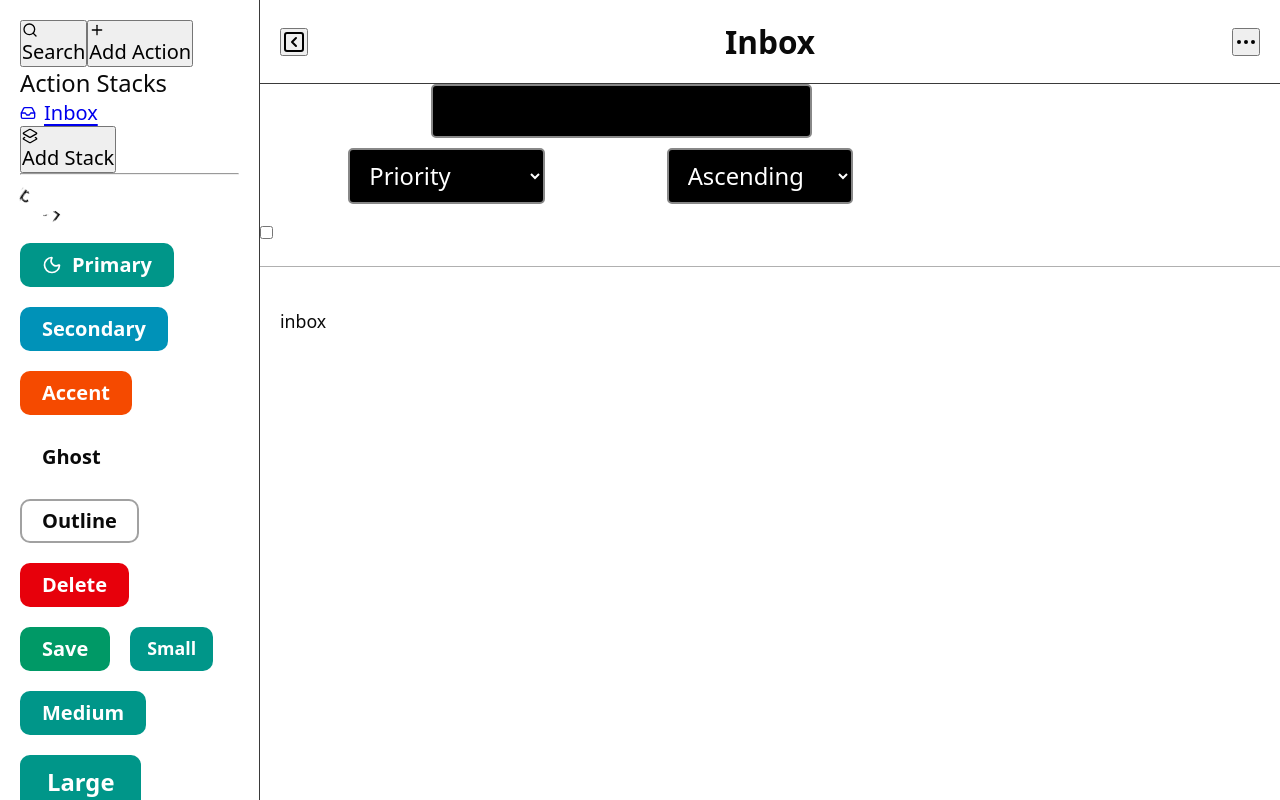
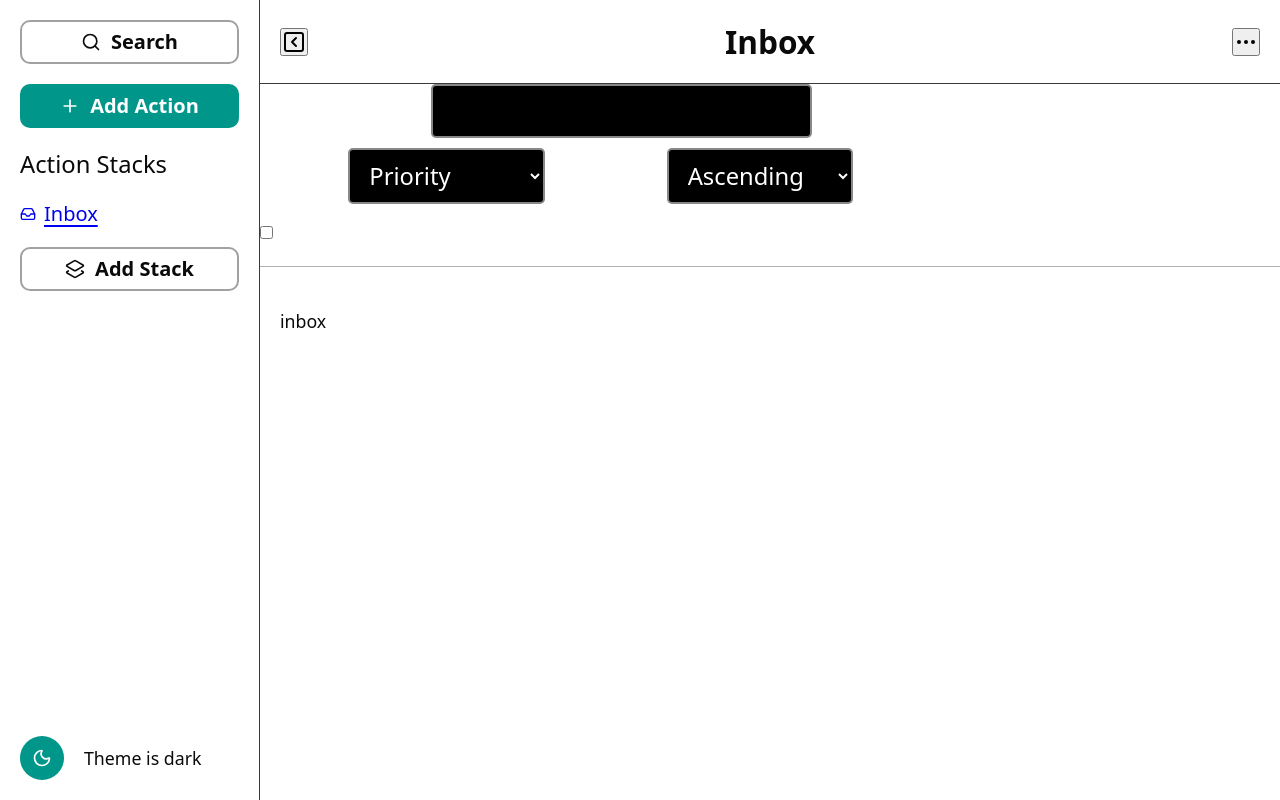
Before and after one commit to cmtayl0r/action-stack, a React (Vite) app: page / in a window 1280 px wide. Shown: the top 800 px of the page. Built offline with nearby package versions, Linux system fonts and the light colour scheme.

Commit message:
feat: Refactor Sidebar and Button components for improved accessibility and styling

```diff
--- a/src/components/layout/sidebar/Sidebar.tsx
+++ b/src/components/layout/sidebar/Sidebar.tsx
@@ -32,14 +32,18 @@ function Sidebar() {
 
   return (
     <aside className={styles["sidebar"]} aria-label="Sidebar">
-      <nav>
-        <button aria-label="Open search" onClick={modalHandlers.search}>
-          <LucideSearch size={16} /> Search
-        </button>
-
-        <button aria-label="Add new action" onClick={modalHandlers.addAction}>
-          <LucidePlus size={16} /> Add Action
-        </button>
+      <nav className="stack">
+        <Button
+          onClick={modalHandlers.search}
+          icon={LucideSearch}
+          variant="outline"
+          isFullWidth
+        >
+          Search
+        </Button>
+        <Button onClick={modalHandlers.addAction} icon={LucidePlus} isFullWidth>
+          Add Action
+        </Button>
 
         <p>Action Stacks</p>
         <ul className={styles["sidebar__stacks"]}>
@@ -60,46 +64,25 @@ function Sidebar() {
             </li>
           ))}
         </ul>
-        <button aria-label="Add new stack" onClick={modalHandlers.addStack}>
-          <Layers2 size={16} /> Add Stack
-        </button>
 
-        <hr />
-        <div style={{ display: "flex", flexWrap: "wrap", gap: "1rem" }}>
-          <LoadingSpinner />
-          {/* Basic variants - uses .interactive classes */}
-          <Button variant="primary" icon={Moon}>
-            Primary
-          </Button>
-          <Button variant="secondary">Secondary</Button>
-          <Button variant="accent">Accent</Button>
-          <Button variant="ghost">Ghost</Button>
-          <Button variant="outline">Outline</Button>
-
-          {/* Semantic variants */}
-          <Button variant="error">Delete</Button>
-          <Button variant="success">Save</Button>
-
-          {/* Sizes */}
-          <Button size="sm">Small</Button>
-          <Button size="md">Medium</Button>
-          <Button size="lg">Large</Button>
-
-          {/* States - uses .interactive state classes */}
-          <Button isLoading>Loading...</Button>
-          <Button disabled>Disabled</Button>
-
-          {/* Layout variants */}
-          <Button isFullWidth>Full Width</Button>
-          <Button iconOnly icon={Moon} aria-label="Close" size="lg" />
-        </div>
+        <Button
+          onClick={modalHandlers.addStack}
+          icon={Layers2}
+          variant="outline"
+          isFullWidth
+        >
+          Add Stack
+        </Button>
       </nav>
 
       {/* Theme switch */}
-      <div>
-        <button onClick={toggleTheme}>
-          {state.theme === "dark" ? <Moon /> : <Sun />}
-        </button>
+      <div className="cluster">
+        <Button
+          onClick={toggleTheme}
+          icon={state.theme === "dark" ? Moon : Sun}
+          aria-label="Toggle theme"
+          iconOnly
+        />
         <small>Theme is {state.theme}</small>
       </div>
     </aside>
--- a/src/components/ui/button/Button.module.css
+++ b/src/components/ui/button/Button.module.css
@@ -36,6 +36,9 @@ CORE STRUCTURE
 .loading {
   cursor: wait;
   pointer-events: none;
+  transform: none !important;
+  box-shadow: none !important;
+  transition: none !important;
 }
 
 /*
@@ -84,22 +87,7 @@ BUTTON LAYOUT VARIANTS
 .iconOnly {
   aspect-ratio: 1;
   padding: 0;
-}
-
-.xs.iconOnly {
-  border-radius: var(--border-radius-lg);
-}
-
-.sm.iconOnly {
-  border-radius: var(--border-radius-lg);
-}
-
-.md.iconOnly {
-  border-radius: var(--border-radius-xl);
-}
-
-.lg.iconOnly {
-  border-radius: var(--border-radius-xl);
+  border-radius: var(--border-radius-full);
 }
 
 /*
--- a/src/components/ui/button/Button.tsx
+++ b/src/components/ui/button/Button.tsx
@@ -1,4 +1,3 @@
-import type { ReactNode } from "react";
 import type { LucideIcon } from "lucide-react";
 import type { BaseButtonProps } from "@/types";
 import styles from "./Button.module.css";
@@ -47,6 +46,8 @@ const Button = ({
   iconOnly = false,
 
   // HTML Props from BaseButtonProps
+  onClick,
+  type = "button",
   children,
   className,
   disabled,
@@ -96,10 +97,13 @@ const Button = ({
 
   return (
     <button
+      type={type !== "button" ? type : undefined}
       className={buttonClasses}
-      disabled={disabled || isLoading}
+      onClick={onClick}
+      disabled={disabled && !isLoading}
+      {...(isLoading && { "aria-disabled": true })}
       aria-label={iconOnly ? accessibleName : undefined}
-      aria-busy={isLoading} // ! ONLY show if loading. Fix this.
+      {...(isLoading && { "aria-busy": true })}
       {...props}
     >
       {isLoading ? (
--- a/src/components/ui/loading-spinner/LoadingSpinner.module.css
+++ b/src/components/ui/loading-spinner/LoadingSpinner.module.css
@@ -1,33 +1,62 @@
 :root {
-  --size-sm: 20px;
-  --size-md: 30px;
-  --size-lg: 48px;
+  --spinner-size-xs: 16px;
+  --spinner-size-sm: 20px;
+  --spinner-size-md: 24px;
+  --spinner-size-lg: 32px;
 }
+
+/*
+================================================================================
+CORE STRUCTURE
+================================================================================
+*/
 
 .loading-spinner {
   border-radius: 50%;
-  background: radial-gradient(farthest-side,
-      var(--content-on-primary) 94%,
-      #0000) top/8px 8px no-repeat,
-    conic-gradient(#0000 30%, var(--content-on-primary));
-  -webkit-mask: radial-gradient(farthest-side, #0000 calc(100% - 8px), #000 0);
-  animation: loading 1s infinite linear;
+  display: inline-block;
+
+  /* Dynamic color that works in any context */
+  background:
+    radial-gradient(farthest-side, currentColor 94%, transparent) top/6px 6px no-repeat,
+    conic-gradient(transparent 30%, currentColor);
+
+  /* Mask for the donut shape */
+  -webkit-mask: radial-gradient(farthest-side, transparent calc(100% - 6px), black 0);
+  mask: radial-gradient(farthest-side, transparent calc(100% - 6px), black 0);
+  animation: loading 0.75s infinite linear;
 }
 
-.loading-spinner[data-size="sm"] {
-  width: var(--size-sm);
-  height: var(--size-sm);
+/*
+================================================================================
+SIZES
+================================================================================
+*/
+
+.loading-spinner--xs {
+  width: var(--spinner-size-xs);
+  height: var(--spinner-size-xs);
 }
 
-.loading-spinner[data-size="md"] {
-  width: var(--size-md);
-  height: var(--size-md);
+.loading-spinner--sm {
+  width: var(--spinner-size-sm);
+  height: var(--spinner-size-sm);
 }
 
-.loading-spinner[data-size="lg"] {
-  width: var(--size-lg);
-  height: var(--size-lg);
+.loading-spinner--md {
+  width: var(--spinner-size-md);
+  height: var(--spinner-size-md);
 }
+
+.loading-spinner--lg {
+  width: var(--spinner-size-lg);
+  height: var(--spinner-size-lg);
+}
+
+/*
+================================================================================
+ANIMATION
+================================================================================
+*/
 
 @keyframes loading {
   100% {
--- a/src/components/ui/loading-spinner/LoadingSpinner.tsx
+++ b/src/components/ui/loading-spinner/LoadingSpinner.tsx
@@ -1,19 +1,33 @@
 import styles from "./LoadingSpinner.module.css";
+import type { BaseHTMLProps } from "@/types";
+import clsx from "clsx";
+
+// =============================================================================
+// INTERFACE
+// =============================================================================
+
+interface LoadingSpinnerProps extends BaseHTMLProps {
+  size?: "xs" | "sm" | "md" | "lg";
+  label?: string;
+}
+
+// =============================================================================
+// COMPONENT
+// =============================================================================
 
 const LoadingSpinner = ({
-  size = "lg",
-  label = "Loading...",
-  className = "",
-}) => {
+  size = "md",
+  label = "Loading",
+  className,
+}: LoadingSpinnerProps) => {
+  const spinnerClasses = clsx(
+    styles["loading-spinner"],
+    styles[`loading-spinner--${size}`],
+    className
+  );
   return (
-    <div
-      className={`${styles["loading-spinner"]} ${className}`}
-      data-size={size}
-      role="status"
-      aria-live="polite"
-      aria-label={label}
-    >
-      <span className={styles["visually-hidden"]}>{label}</span>
+    <div className={spinnerClasses} role="status" aria-label={label}>
+      <span className="visually-hidden">{label}</span>
     </div>
   );
 };
--- a/src/styles/utils/_accessibility.css
+++ b/src/styles/base/accessibility.css
@@ -6,8 +6,8 @@ ACCESSIBILITY
 
 /* Focus ring for keyboard navigation */
 *:focus-visible {
-  outline: 3px solid var(--border-focus);
-  outline-offset: 3px;
+  outline: 4px solid var(--border-focus);
+  outline-offset: 4px;
 }
 
 /* Remove focus outline for mouse users */
--- a/src/styles/main.css
+++ b/src/styles/main.css
@@ -1,7 +1,6 @@
 /* 1️⃣ Import Abstracts (Design Tokens, Variables) */
 @import "./tokens/color-primitives.css";
 @import "./tokens/color-semantics.css";
-@import "./tokens/_color.css";
 @import "./tokens/_typography.css";
 @import "./tokens/spacing.css";
 @import "./tokens/borders.css";
@@ -10,11 +9,11 @@
 /* 2️⃣ Import Base Styles */
 @import "./base/reset.css";
 @import "./base/_global.css";
+@import "./base/accessibility.css";
 
 /* 3️⃣ Import Utilities */
 @import "./utils/layout-utilities.css";
 @import "./utils/interactive-states.css";
-@import "./utils/_accessibility.css";
 /* @import "./utils/_every-layout.css"; */
 
 /* 4️⃣ Import Layout Styles */
--- a/src/styles/tokens/_color.css
+++ /dev/null
@@ -1,32 +0,0 @@
-/*
---------------------------------------------------------------------------------
-PRIMITIVES
---------------------------------------------------------------------------------
-*/
-
-:root {
-
-  /* Semantics - Light Mode */
-  --base: var(--color-white);
-  --text: var(--color-black);
-  --success: var(--color-green);
-  --error: var(--color-red);
-
-  /* Accessibility */
-  --focus-ring: yellow;
-}
-
-/*
---------------------------------------------------------------------------------
-SEMANTICS - DARK MODE
---------------------------------------------------------------------------------
-*/
-
-
-@media (prefers-color-scheme: dark) {
-  :root {
-    /* Semantics - Dark Mode */
-    --base: var(--color-black);
-    --text: var(--color-white);
-  }
-}
--- a/src/styles/utils/interactive-states.css
+++ b/src/styles/utils/interactive-states.css
@@ -192,52 +192,6 @@ DISABLED STATES
 
 /*
 ================================================================================
-LOADING STATES
-================================================================================
-*/
-
-.interactive--loading {
-  position: relative;
-  color: transparent;
-  pointer-events: none;
-  cursor: wait;
-}
-
-.interactive--loading::after {
-  content: '';
-  position: absolute;
-  top: 50%;
-  left: 50%;
-  width: 1rem;
-  height: 1rem;
-  margin: -0.5rem 0 0 -0.5rem;
-  border: 2px solid var(--border-faint);
-  border-top-color: var(--border-primary);
-  border-radius: 50%;
-  animation: spin 0.8s linear infinite;
-}
-
-@keyframes spin {
-  to {
-    transform: rotate(360deg);
-  }
-}
-
-@media (prefers-reduced-motion: reduce) {
-  .interactive--loading::after {
-    animation: none;
-    content: '…';
-    border: none;
-    width: auto;
-    height: auto;
-    margin: 0;
-    position: static;
-    color: var(--content-muted);
-  }
-}
-
-/*
-================================================================================
 DRAG & DROP STATES
 ================================================================================
 */
--- a/src/styles/utils/layout-utilities.css
+++ b/src/styles/utils/layout-utilities.css
@@ -60,3 +60,30 @@ THE STACK
   /* ↓ `height` in horizontal-tb writing mode */
   block-size: 100%;
 }
+
+/*
+================================================================================
+THE CLUSTER
+================================================================================
+*/
+
+.cluster {
+  display: flex;
+  flex-wrap: wrap;
+  gap: var(--space-md);
+  justify-content: flex-start;
+  align-items: center;
+}
+
+/* ===== JUSTIFICATION VARIANTS ===== */
+.cluster--space {
+  justify-content: space-between;
+}
+
+.cluster--center {
+  justify-content: center;
+}
+
+.cluster--end {
+  justify-content: flex-end;
+}
```
